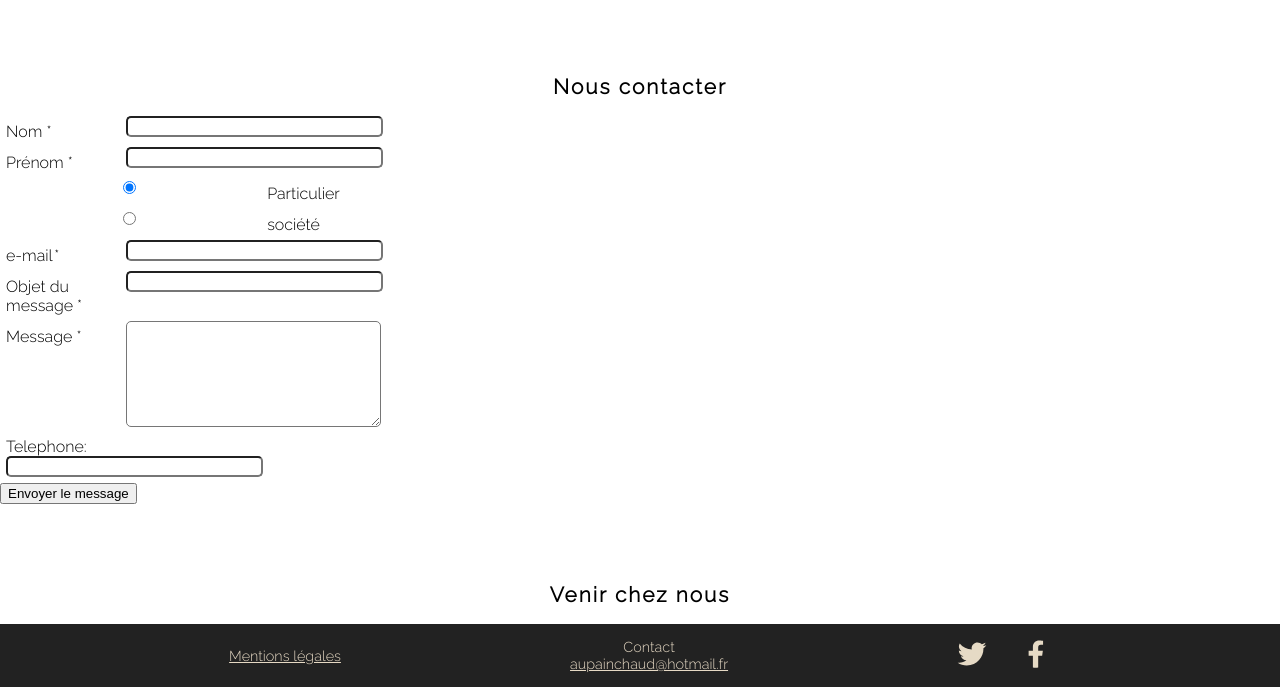
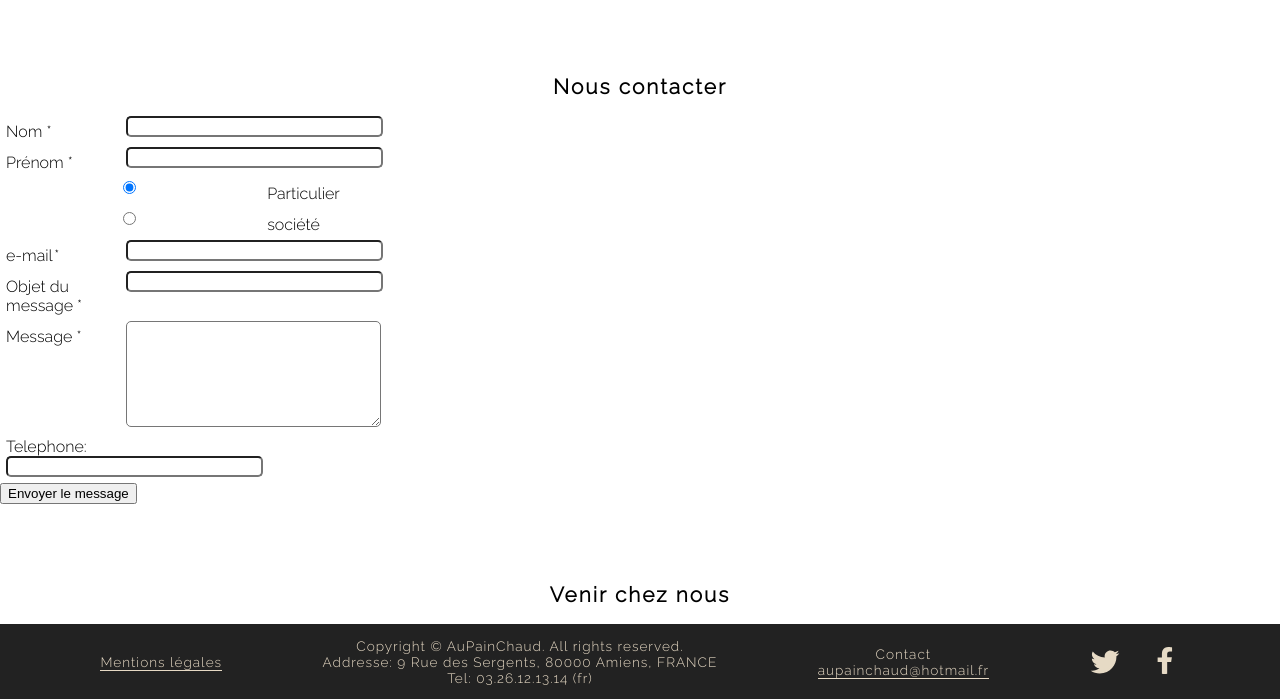
Before and after one commit to garygaffez/auPainChaud, a plain HTML site: page index.html in a window 1280 px wide. Shown: the part 1384-2083 px from the top of the page. Drawn offline with Linux system fonts and the light colour scheme.

Commit message:
Modification ancre et footer

```diff
--- a/asset/css/style.css
+++ b/asset/css/style.css
@@ -157,7 +157,17 @@ footer{
     justify-content: space-evenly;
     align-items: center;
     text-align: center;
-    font-size: 0.9em;
+    font-size: 0.85em;
+    letter-spacing: 1px;
+}
+
+footer a:not(#logofacebook, #logotwitter){
+    border-bottom: solid 1px #E6D9C4;
+    text-decoration: none;
+}
+
+.reseaux{
+    display: flex;
 }
 
 #logotwitter {
--- a/index.html
+++ b/index.html
@@ -149,9 +149,12 @@
 
     <footer>
         <p><a href="legalNotice.html">Mentions légales</a></p>
+        <p>Copyright © AuPainChaud. All rights reserved.<br>
+            Addresse: 9 Rue des Sergents, 80000 Amiens, FRANCE<br>
+            Tel: 03.26.12.13.14 (fr)</p>
         <p>Contact<br><a href="mailto:aupainchaud@hotmail.fr">aupainchaud@hotmail.fr</a></p>
-        <p><a href="https://twitter.com"><img id="logotwitter" src="asset/img/twitter.svg" alt="logo twitter blanc"></a>
-        <a href="https://facebook.com"><img id="logofacebook" src="asset/img/facebook.svg" alt="logo facebook bleu"></a> </p>
+        <p class="reseaux"><a href="https://twitter.com" id="logotwitter"><img src="asset/img/twitter.svg" alt="logo twitter blanc"></a>
+        <a href="https://facebook.com" id="logofacebook"><img src="asset/img/facebook.svg" alt="logo facebook bleu"></a></p>
     </footer>
 </body>
 </html>
```
